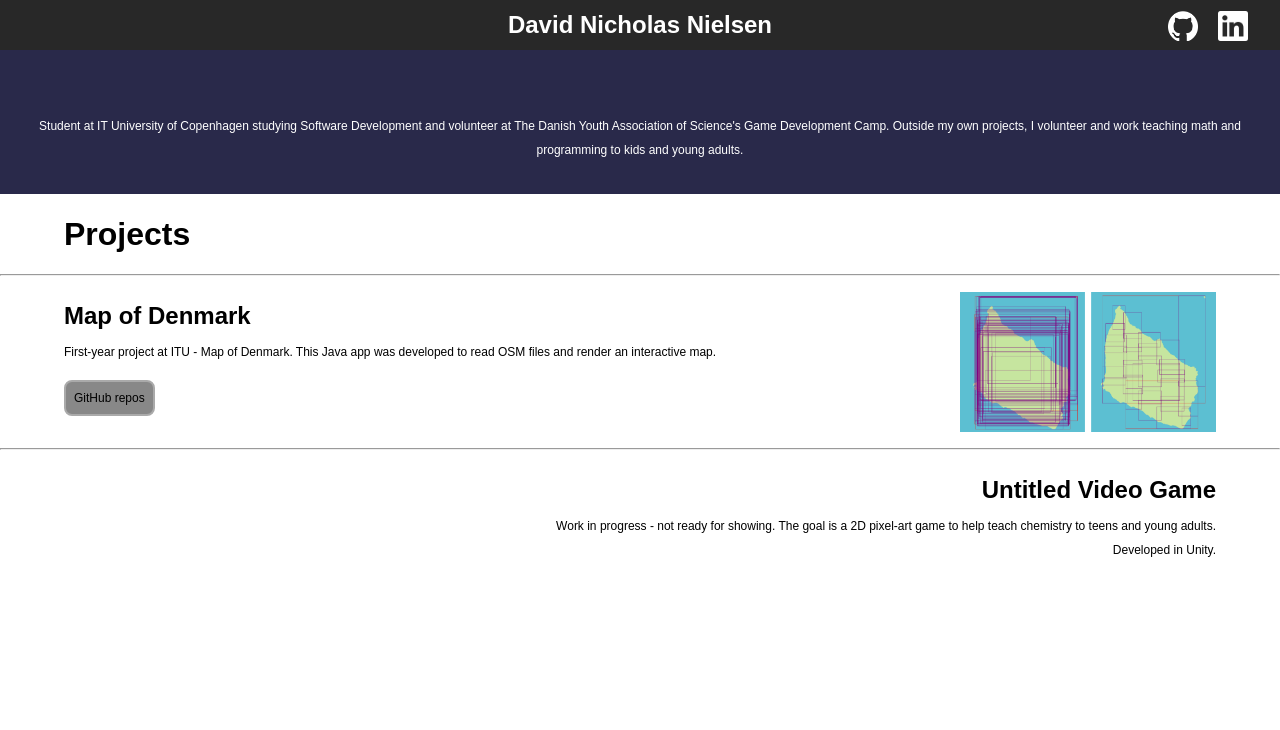
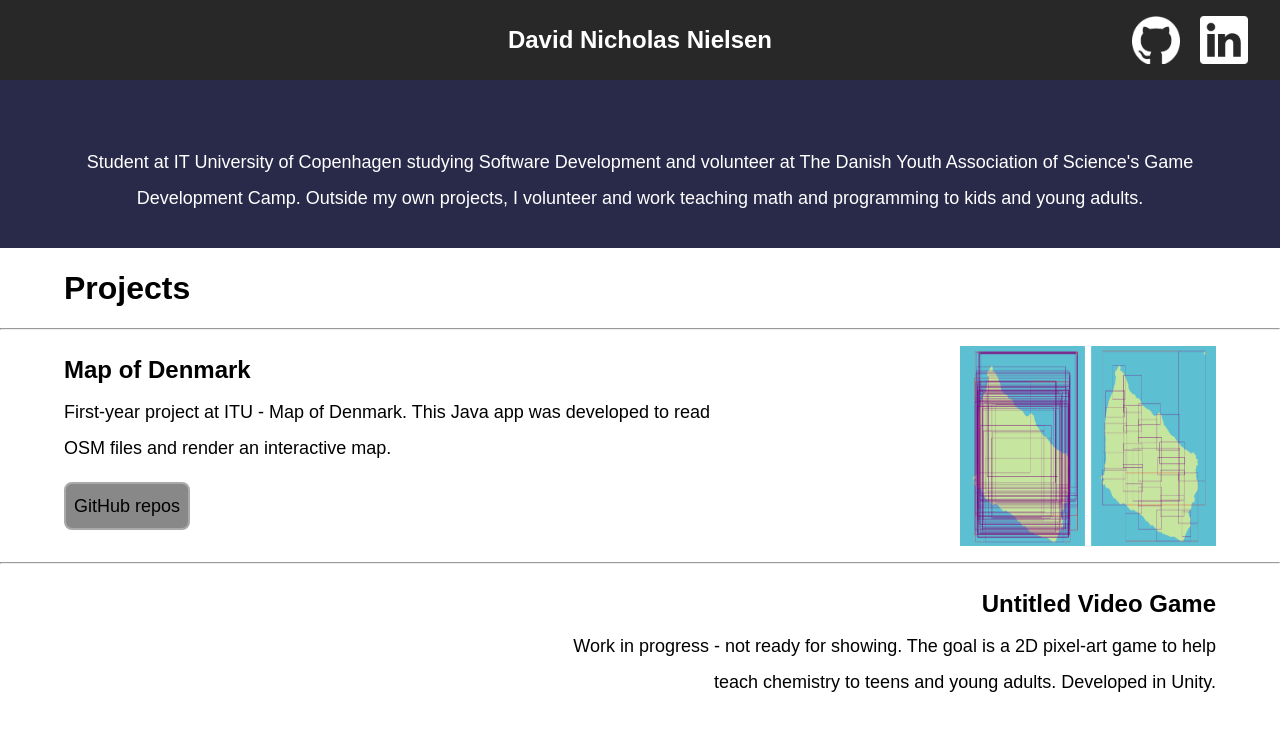
Before and after one commit to TheDavidNN/Portfolio, a plain HTML site: page index.html in a window 1280 px wide. Drawn offline with Linux system fonts and the light colour scheme.

Commit message:
Increase font-size

```diff
--- a/index.html
+++ b/index.html
@@ -10,7 +10,7 @@
 <body>
     <nav>
         <p style="width:30%;"></p>
-        <h2 style="width:40%; text-align: center;">David Nicholas Nielsen</h2>
+        <h1 style="width:40%; text-align: center;">David Nicholas Nielsen</h1>
         <div style="width:30%;">
             <ul>
                 <li>
--- a/style/style.css
+++ b/style/style.css
@@ -3,11 +3,10 @@
     margin: 0;
     font-family: sans-serif;
     line-height: 2;
-    box-sizing: border-box;
 }
 
 a, p{
-    font-size: 12px;
+    font-size: 18px;
 }
 
 header, nav {
@@ -16,11 +15,10 @@ header, nav {
 
 nav {
     background-color: #282828;
-    padding: 0px 32px;
+    padding: 16px 32px;
     display:flex;
     flex-direction: row;
     align-items: center;
-    height: 50px;
     /*justify-content: space-between;*/
 }
 
@@ -43,8 +41,8 @@ nav div ul li a {
 }
 
 nav div ul li a img{
-    width: 30px;
-    height: 30px;
+    width: 48px;
+    height: 48px;
     vertical-align: middle;
 }
 
@@ -61,6 +59,7 @@ header{
 #projects-container{
     background-color: white;
     color:black;
+    padding-bottom: 200px;
 }
 
 .project {
```
